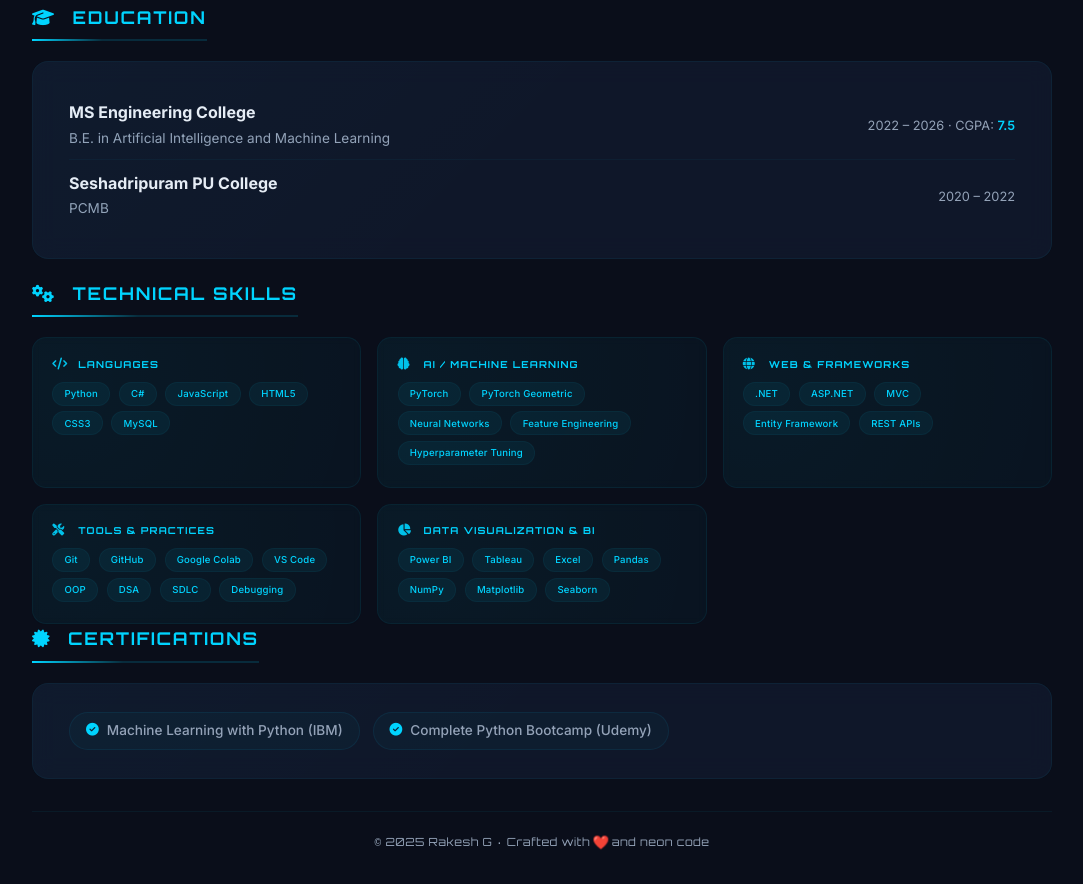
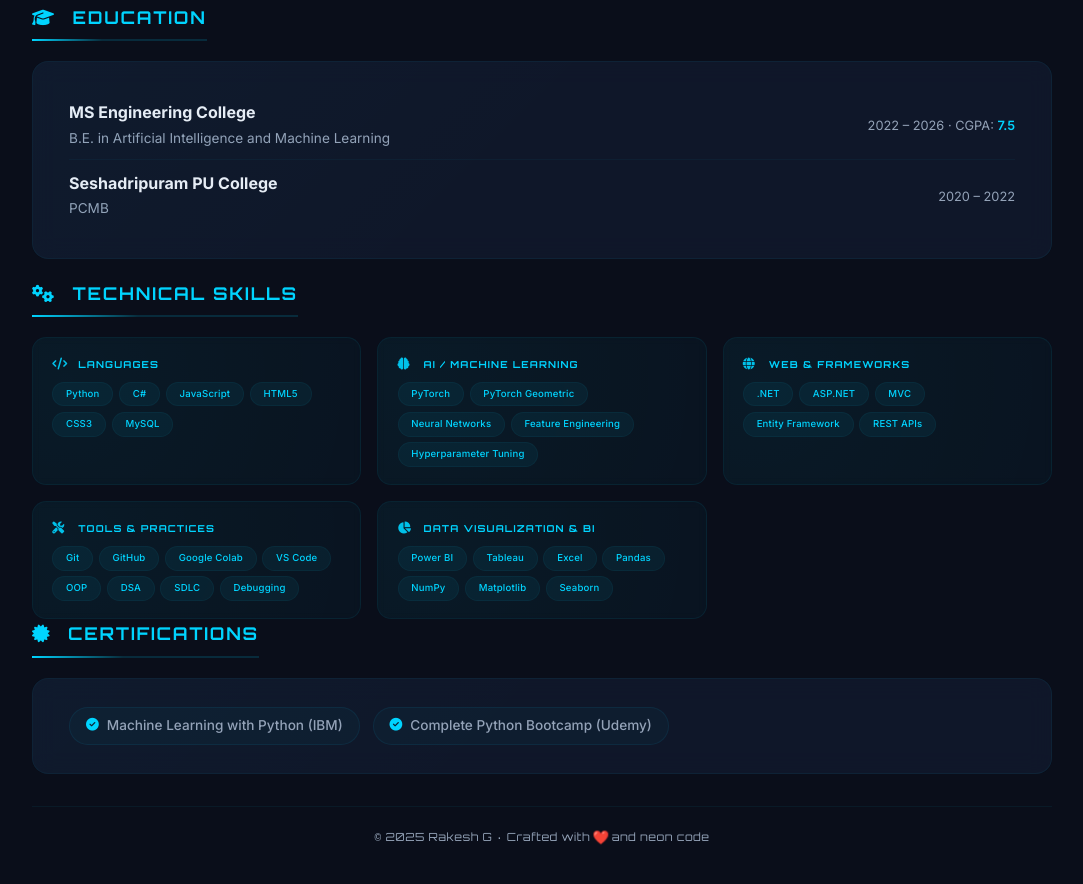
Before and after one commit to rakeshgangaraju10/Portfolio, a plain HTML site: page index.html in a window 1280 px wide. Shown: the part 1398-2282 px from the top of the page, without its empty margins (98-1181 px from the left). Drawn offline with Linux system fonts and the light colour scheme.

Commit message:
Refactor skill card structure and styles
Updated skill card layout and styling for better presentation.

```diff
--- a/index.html
+++ b/index.html
@@ -555,7 +555,7 @@
       text-transform: uppercase;
       letter-spacing: 0.12em;
       color: var(--accent-cyan);
-      margin-bottom: 0.5rem;
+      margin-bottom: 0.6rem;
       display: flex;
       align-items: center;
       gap: 0.5rem;
@@ -567,13 +567,10 @@
       width: 18px;
     }
 
-    .skill-card p {
-      font-size: 0.85rem;
-      color: var(--text-secondary);
-      line-height: 1.8;
-      font-weight: 400;
-      position: relative;
-      z-index: 1;
+    .skill-card .skill-tag-container {
+      display: flex;
+      flex-wrap: wrap;
+      gap: 0.35rem;
     }
 
     .skill-card .skill-tag {
@@ -582,10 +579,8 @@
       color: var(--accent-cyan);
       font-size: 0.6rem;
       font-weight: 500;
-      padding: 0.15rem 0.7rem;
+      padding: 0.2rem 0.8rem;
       border-radius: 100px;
-      margin-right: 0.3rem;
-      margin-bottom: 0.25rem;
       border: 1px solid rgba(0, 212, 255, 0.05);
       font-family: 'Inter', sans-serif;
       letter-spacing: 0.02em;
@@ -596,6 +591,7 @@
       background: rgba(0, 212, 255, 0.12);
       border-color: rgba(0, 212, 255, 0.2);
       color: #fff;
+      transform: translateY(-1px);
     }
 
     /* ---------- CERTIFICATIONS (with glow on hover) ---------- */
@@ -1076,44 +1072,44 @@
         <!-- Languages -->
         <div class="skill-card">
           <h4><i class="fas fa-code"></i> Languages</h4>
-          <p>
+          <div class="skill-tag-container">
             <span class="skill-tag">Python</span>
             <span class="skill-tag">C#</span>
             <span class="skill-tag">JavaScript</span>
             <span class="skill-tag">HTML5</span>
             <span class="skill-tag">CSS3</span>
             <span class="skill-tag">MySQL</span>
-          </p>
+          </div>
         </div>
 
         <!-- AI / Machine Learning -->
         <div class="skill-card">
           <h4><i class="fas fa-brain"></i> AI / Machine Learning</h4>
-          <p>
+          <div class="skill-tag-container">
             <span class="skill-tag">PyTorch</span>
             <span class="skill-tag">PyTorch Geometric</span>
             <span class="skill-tag">Neural Networks</span>
             <span class="skill-tag">Feature Engineering</span>
             <span class="skill-tag">Hyperparameter Tuning</span>
-          </p>
+          </div>
         </div>
 
         <!-- Web & Frameworks -->
         <div class="skill-card">
           <h4><i class="fas fa-globe"></i> Web & Frameworks</h4>
-          <p>
+          <div class="skill-tag-container">
             <span class="skill-tag">.NET</span>
             <span class="skill-tag">ASP.NET</span>
             <span class="skill-tag">MVC</span>
             <span class="skill-tag">Entity Framework</span>
             <span class="skill-tag">REST APIs</span>
-          </p>
+          </div>
         </div>
 
         <!-- Tools & Practices -->
         <div class="skill-card">
           <h4><i class="fas fa-tools"></i> Tools & Practices</h4>
-          <p>
+          <div class="skill-tag-container">
             <span class="skill-tag">Git</span>
             <span class="skill-tag">GitHub</span>
             <span class="skill-tag">Google Colab</span>
@@ -1122,13 +1118,13 @@
             <span class="skill-tag">DSA</span>
             <span class="skill-tag">SDLC</span>
             <span class="skill-tag">Debugging</span>
-          </p>
+          </div>
         </div>
 
         <!-- Data Visualization & BI -->
         <div class="skill-card">
           <h4><i class="fas fa-chart-pie"></i> Data Visualization &amp; BI</h4>
-          <p>
+          <div class="skill-tag-container">
             <span class="skill-tag">Power BI</span>
             <span class="skill-tag">Tableau</span>
             <span class="skill-tag">Excel</span>
@@ -1136,7 +1132,7 @@
             <span class="skill-tag">NumPy</span>
             <span class="skill-tag">Matplotlib</span>
             <span class="skill-tag">Seaborn</span>
-          </p>
+          </div>
         </div>
       </div>
     </section>
```
